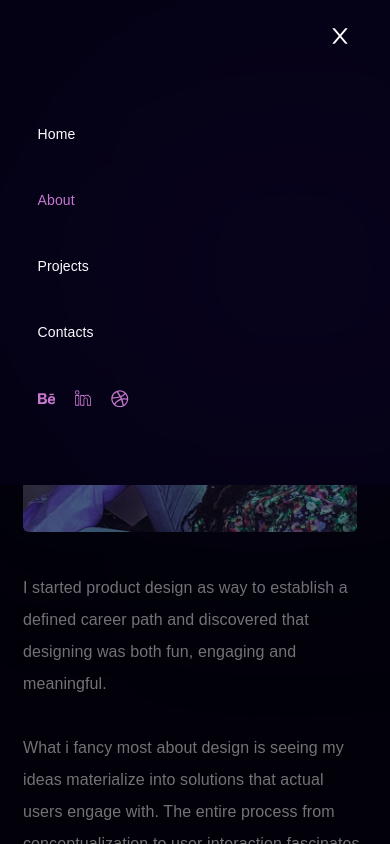
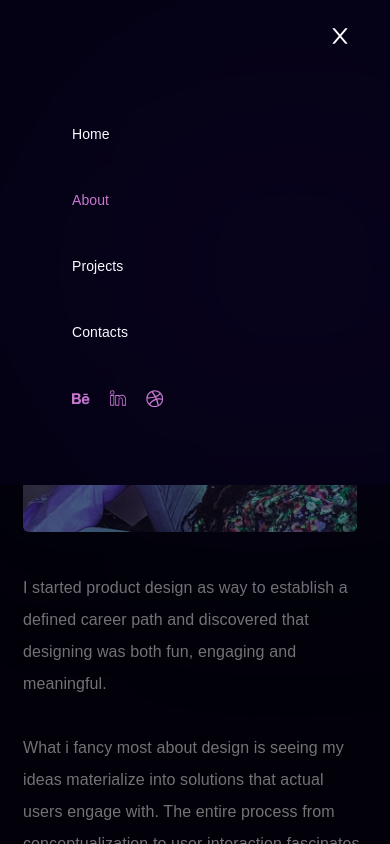
Before and after one commit to Princessayomide53/Replica-of-Flakes, a React (Create React App) app: page /about in a window 390 px wide. Both pictures are taken after a click on the element 349 px from the left and 38 px from the top of the page. Shown: the top 844 px of the page. Built offline with nearby package versions, Linux system fonts and the light colour scheme; some icons are missing; a web font is replaced by a local one.

Commit message:
adjusted navbar

```diff
--- a/src/components/Home/NavBar/NavBar.js
+++ b/src/components/Home/NavBar/NavBar.js
@@ -51,7 +51,7 @@ const NavBar = () => {
 
                 <ul
                   className={`bg-[#040013] ${nav ? "slide-in" : "right-[100%]"}
-                 dropdown  w-[100%] px-[2.35rem] py-[1.5rem] h-[30.3125rem] flex flex-col  absolute right-0 -top-5 z-50`}
+                 dropdown  w-[100%] px-[2.35rem] pl-[4.5rem] py-[1.5rem] h-[30.3125rem] flex flex-col  absolute right-0 -top-5 z-50`}
                 >
                   <div onClick={handleClose} className="flex justify-end">
                     <AiOutlineClose className="text-2xl text-white" />
```
